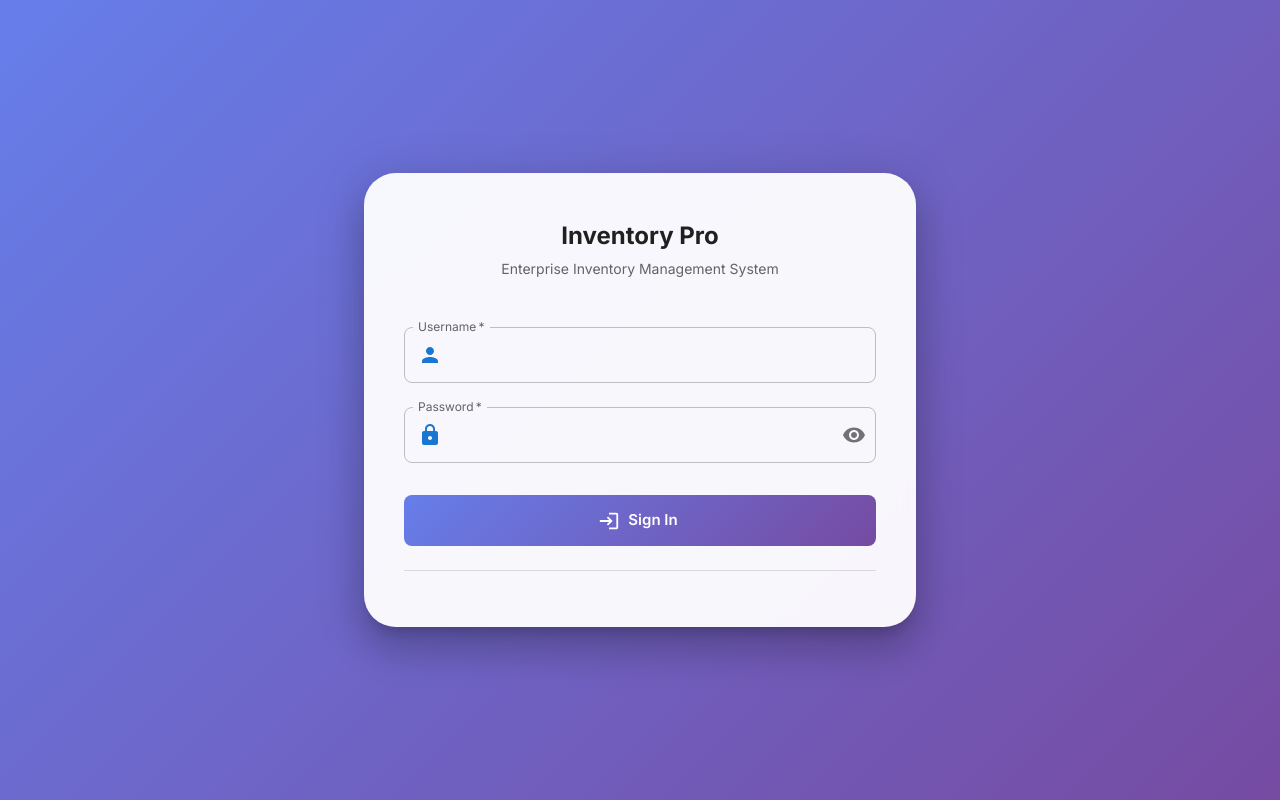
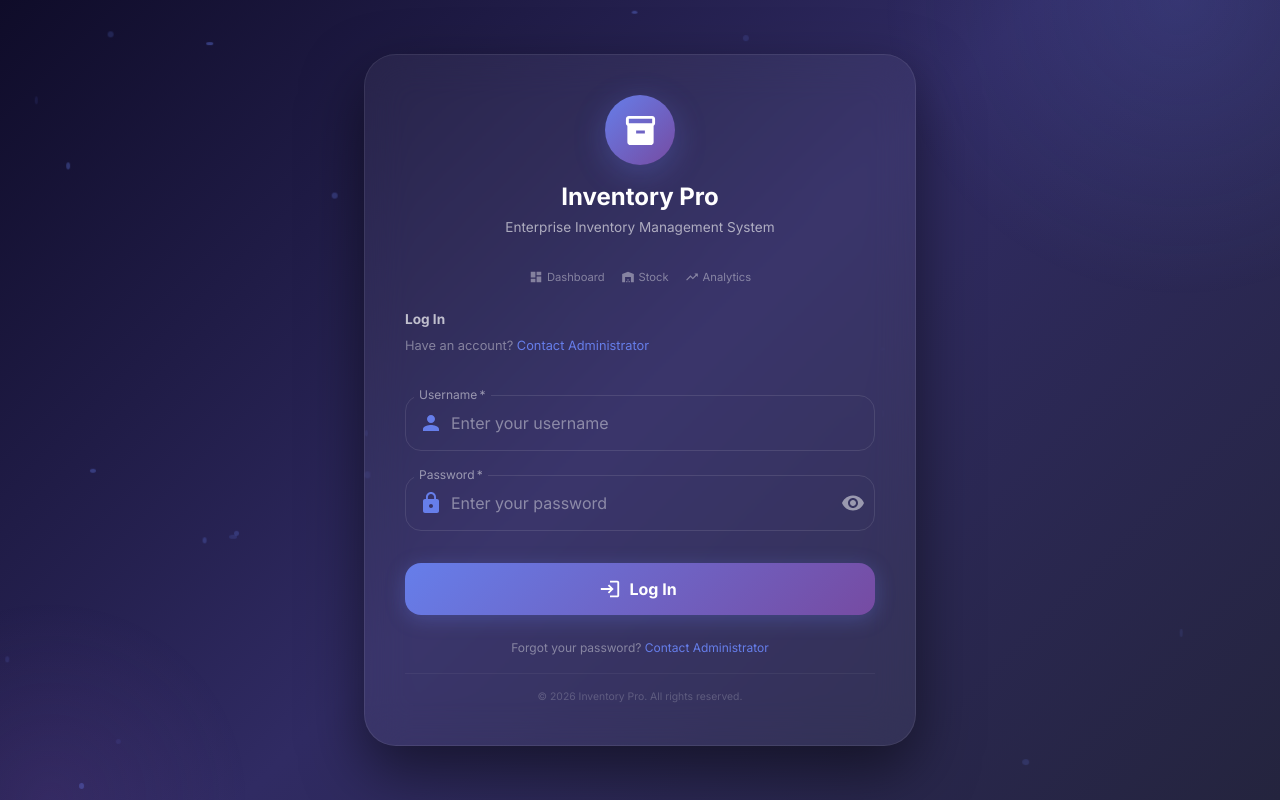
Before and after one commit to yogabalan07/Team-5, a React (Create React App) app in the folder frontend/: page /login in a window 1280 px wide. Built offline with nearby package versions, Linux system fonts and the light colour scheme.

Commit message:
Enhance Login component with animations and styles
Refactor Login component with new styles and animations.

```diff
--- a/frontend/src/components/auth/Login.jsx
+++ b/frontend/src/components/auth/Login.jsx
@@ -18,6 +18,10 @@ import {
   Lock,
   Person,
   Login as LoginIcon,
+  Inventory,
+  Dashboard,
+  TrendingUp,
+  Warehouse,
 } from '@mui/icons-material';
 import { useAuth } from '../../context/AuthContext';
 
@@ -50,29 +54,160 @@ const Login = () => {
         minHeight: '100vh',
         display: 'flex',
         alignItems: 'center',
-        background: 'linear-gradient(135deg, #667eea 0%, #764ba2 100%)',
+        justifyContent: 'center',
+        background: 'linear-gradient(135deg, #0f0c29, #302b63, #24243e)',
+        position: 'relative',
+        overflow: 'hidden',
+        p: 2,
       }}
     >
+      {/* Animated floating particles */}
+      {[...Array(30)].map((_, i) => (
+        <Box
+          key={i}
+          sx={{
+            position: 'absolute',
+            width: Math.random() * 6 + 2,
+            height: Math.random() * 6 + 2,
+            borderRadius: '50%',
+            background: `rgba(102, 126, 234, ${Math.random() * 0.3 + 0.1})`,
+            top: Math.random() * 100 + '%',
+            left: Math.random() * 100 + '%',
+            animation: `float ${Math.random() * 15 + 10}s infinite ease-in-out`,
+            animationDelay: `${Math.random() * 5}s`,
+            '@keyframes float': {
+              '0%, 100%': { transform: 'translateY(0px) translateX(0px)' },
+              '25%': { transform: `translateY(-${Math.random() * 30 + 10}px) translateX(${Math.random() * 20 - 10}px)` },
+              '50%': { transform: `translateY(${Math.random() * 20 + 5}px) translateX(${Math.random() * 20 - 10}px)` },
+              '75%': { transform: `translateY(-${Math.random() * 20 + 5}px) translateX(${Math.random() * 20 - 10}px)` },
+            },
+          }}
+        />
+      ))}
+
+      {/* Decorative background elements */}
+      <Box
+        sx={{
+          position: 'absolute',
+          width: '600px',
+          height: '600px',
+          borderRadius: '50%',
+          background: 'radial-gradient(circle, rgba(102, 126, 234, 0.15) 0%, transparent 70%)',
+          top: '-300px',
+          right: '-200px',
+        }}
+      />
+      <Box
+        sx={{
+          position: 'absolute',
+          width: '400px',
+          height: '400px',
+          borderRadius: '50%',
+          background: 'radial-gradient(circle, rgba(118, 75, 162, 0.15) 0%, transparent 70%)',
+          bottom: '-200px',
+          left: '-150px',
+        }}
+      />
+
       <Container maxWidth="sm">
         <Paper
-          elevation={24}
+          elevation={0}
           sx={{
-            p: 5,
+            p: { xs: 4, sm: 5 },
             borderRadius: 4,
-            backdropFilter: 'blur(10px)',
-            backgroundColor: 'rgba(255,255,255,0.95)',
+            background: 'rgba(255,255,255,0.05)',
+            backdropFilter: 'blur(20px)',
+            border: '1px solid rgba(255,255,255,0.08)',
+            boxShadow: '0 25px 60px rgba(0,0,0,0.5)',
+            position: 'relative',
+            zIndex: 1,
           }}
         >
+          {/* Header */}
           <Box textAlign="center" mb={4}>
-            <Typography variant="h3" sx={{ mb: 1 }}>
+            {/* Inventory Icon */}
+            <Box
+              sx={{
+                width: 70,
+                height: 70,
+                borderRadius: '50%',
+                background: 'linear-gradient(135deg, #667eea 0%, #764ba2 100%)',
+                display: 'flex',
+                alignItems: 'center',
+                justifyContent: 'center',
+                mx: 'auto',
+                mb: 2,
+                boxShadow: '0 8px 32px rgba(102, 126, 234, 0.3)',
+              }}
+            >
+              <Inventory sx={{ fontSize: 35, color: '#fff' }} />
+            </Box>
 
-            </Typography>
-            <Typography variant="h4" fontWeight="bold" gutterBottom>
+            <Typography
+              variant="h5"
+              sx={{
+                color: '#fff',
+                fontWeight: 'bold',
+                fontSize: { xs: '1.25rem', sm: '1.5rem' },
+                mb: 0.5,
+              }}
+            >
               Inventory Pro
             </Typography>
-            <Typography variant="body2" color="textSecondary">
+            <Typography
+              variant="body2"
+              sx={{
+                color: 'rgba(255,255,255,0.6)',
+                fontSize: '0.85rem',
+              }}
+            >
               Enterprise Inventory Management System
             </Typography>
+          </Box>
+
+          {/* Feature badges */}
+          <Box
+            display="flex"
+            justifyContent="center"
+            gap={2}
+            sx={{ mb: 3 }}
+          >
+            <Box
+              sx={{
+                display: 'flex',
+                alignItems: 'center',
+                gap: 0.5,
+                color: 'rgba(255,255,255,0.4)',
+                fontSize: '0.7rem',
+              }}
+            >
+              <Dashboard sx={{ fontSize: 14 }} />
+              <span>Dashboard</span>
+            </Box>
+            <Box
+              sx={{
+                display: 'flex',
+                alignItems: 'center',
+                gap: 0.5,
+                color: 'rgba(255,255,255,0.4)',
+                fontSize: '0.7rem',
+              }}
+            >
+              <Warehouse sx={{ fontSize: 14 }} />
+              <span>Stock</span>
+            </Box>
+            <Box
+              sx={{
+                display: 'flex',
+                alignItems: 'center',
+                gap: 0.5,
+                color: 'rgba(255,255,255,0.4)',
+                fontSize: '0.7rem',
+              }}
+            >
+              <TrendingUp sx={{ fontSize: 14 }} />
+              <span>Analytics</span>
+            </Box>
           </Box>
 
           {error && (
@@ -82,6 +217,41 @@ const Login = () => {
           )}
 
           <form onSubmit={handleSubmit}>
+            {/* Login Text */}
+            <Typography
+              variant="body2"
+              sx={{
+                color: 'rgba(255,255,255,0.7)',
+                mb: 1,
+                fontSize: '0.85rem',
+                fontWeight: 'bold',
+              }}
+            >
+              Log In
+            </Typography>
+
+            {/* Contact Administrator link */}
+            <Typography
+              variant="body2"
+              sx={{
+                color: 'rgba(255,255,255,0.4)',
+                mb: 3,
+                fontSize: '0.8rem',
+              }}
+            >
+              Have an account?{' '}
+              <Link
+                to="/contact-admin"
+                style={{
+                  color: '#667eea',
+                  textDecoration: 'none',
+                }}
+              >
+                Contact Administrator
+              </Link>
+            </Typography>
+
+            {/* Username Field */}
             <TextField
               fullWidth
               label="Username"
@@ -90,14 +260,29 @@ const Login = () => {
               onChange={(e) => setUsername(e.target.value)}
               margin="normal"
               required
+              placeholder="Enter your username"
               InputProps={{
                 startAdornment: (
                   <InputAdornment position="start">
-                    <Person color="primary" />
+                    <Person sx={{ color: '#667eea' }} />
                   </InputAdornment>
                 ),
               }}
+              sx={{
+                '& .MuiOutlinedInput-root': {
+                  borderRadius: 2,
+                  color: '#fff',
+                  '& fieldset': { borderColor: 'rgba(255,255,255,0.1)' },
+                  '&:hover fieldset': { borderColor: '#667eea' },
+                  '&.Mui-focused fieldset': { borderColor: '#667eea' },
+                },
+                '& .MuiInputLabel-root': { color: 'rgba(255,255,255,0.5)' },
+                '& .MuiInputLabel-root.Mui-focused': { color: '#667eea' },
+                '& .MuiInputLabel-root.MuiFormLabel-filled': { color: '#667eea' },
+              }}
             />
+
+            {/* Password Field */}
             <TextField
               fullWidth
               label="Password"
@@ -107,24 +292,36 @@ const Login = () => {
               onChange={(e) => setPassword(e.target.value)}
               margin="normal"
               required
+              placeholder="Enter your password"
               InputProps={{
                 startAdornment: (
                   <InputAdornment position="start">
-                    <Lock color="primary" />
+                    <Lock sx={{ color: '#667eea' }} />
                   </InputAdornment>
                 ),
                 endAdornment: (
                   <InputAdornment position="end">
-                    <IconButton
-                      onClick={() => setShowPassword(!showPassword)}
-                      edge="end"
-                    >
-                      {showPassword ? <VisibilityOff /> : <Visibility />}
+                    <IconButton onClick={() => setShowPassword(!showPassword)} edge="end">
+                      {showPassword ? <VisibilityOff sx={{ color: 'rgba(255,255,255,0.5)' }} /> : <Visibility sx={{ color: 'rgba(255,255,255,0.5)' }} />}
                     </IconButton>
                   </InputAdornment>
                 ),
               }}
+              sx={{
+                '& .MuiOutlinedInput-root': {
+                  borderRadius: 2,
+                  color: '#fff',
+                  '& fieldset': { borderColor: 'rgba(255,255,255,0.1)' },
+                  '&:hover fieldset': { borderColor: '#667eea' },
+                  '&.Mui-focused fieldset': { borderColor: '#667eea' },
+                },
+                '& .MuiInputLabel-root': { color: 'rgba(255,255,255,0.5)' },
+                '& .MuiInputLabel-root.Mui-focused': { color: '#667eea' },
+                '& .MuiInputLabel-root.MuiFormLabel-filled': { color: '#667eea' },
+              }}
             />
+
+            {/* Login Button */}
             <Button
               type="submit"
               fullWidth
@@ -136,19 +333,59 @@ const Login = () => {
                 mt: 3,
                 py: 1.5,
                 background: 'linear-gradient(135deg, #667eea 0%, #764ba2 100%)',
+                borderRadius: 2,
+                textTransform: 'none',
+                fontSize: '1rem',
+                fontWeight: 'bold',
+                boxShadow: '0 4px 20px rgba(102, 126, 234, 0.3)',
                 '&:hover': {
-                  background: 'linear-gradient(135deg, #5a67d8 0%, #6b46a1 100%)',
+                  transform: 'scale(1.02)',
+                  transition: 'transform 0.2s',
+                  boxShadow: '0 6px 30px rgba(102, 126, 234, 0.4)',
                 },
               }}
             >
-              {loading ? 'Logging in...' : 'Sign In'}
+              {loading ? 'Logging in...' : 'Log In'}
             </Button>
           </form>
 
+          {/* Footer Links */}
           <Box mt={3} textAlign="center">
+            <Typography
+              variant="body2"
+              sx={{
+                color: 'rgba(255,255,255,0.4)',
+                fontSize: '0.75rem',
+              }}
+            >
+              Forgot your password?{' '}
+              <Link
+                to="/forgot-password"
+                style={{
+                  color: '#667eea',
+                  textDecoration: 'none',
+                }}
+              >
+                Contact Administrator
+              </Link>
+            </Typography>
 
-            <Divider sx={{ my: 2 }} />
+            <Divider
+              sx={{
+                my: 2,
+                borderColor: 'rgba(255,255,255,0.05)',
+              }}
+            />
 
+            <Typography
+              variant="body2"
+              sx={{
+                color: 'rgba(255,255,255,0.2)',
+                fontSize: '0.65rem',
+              }}
+            >
+              © {new Date().getFullYear()} Inventory Pro. All rights reserved.
+            </Typography>
           </Box>
         </Paper>
       </Container>
```
